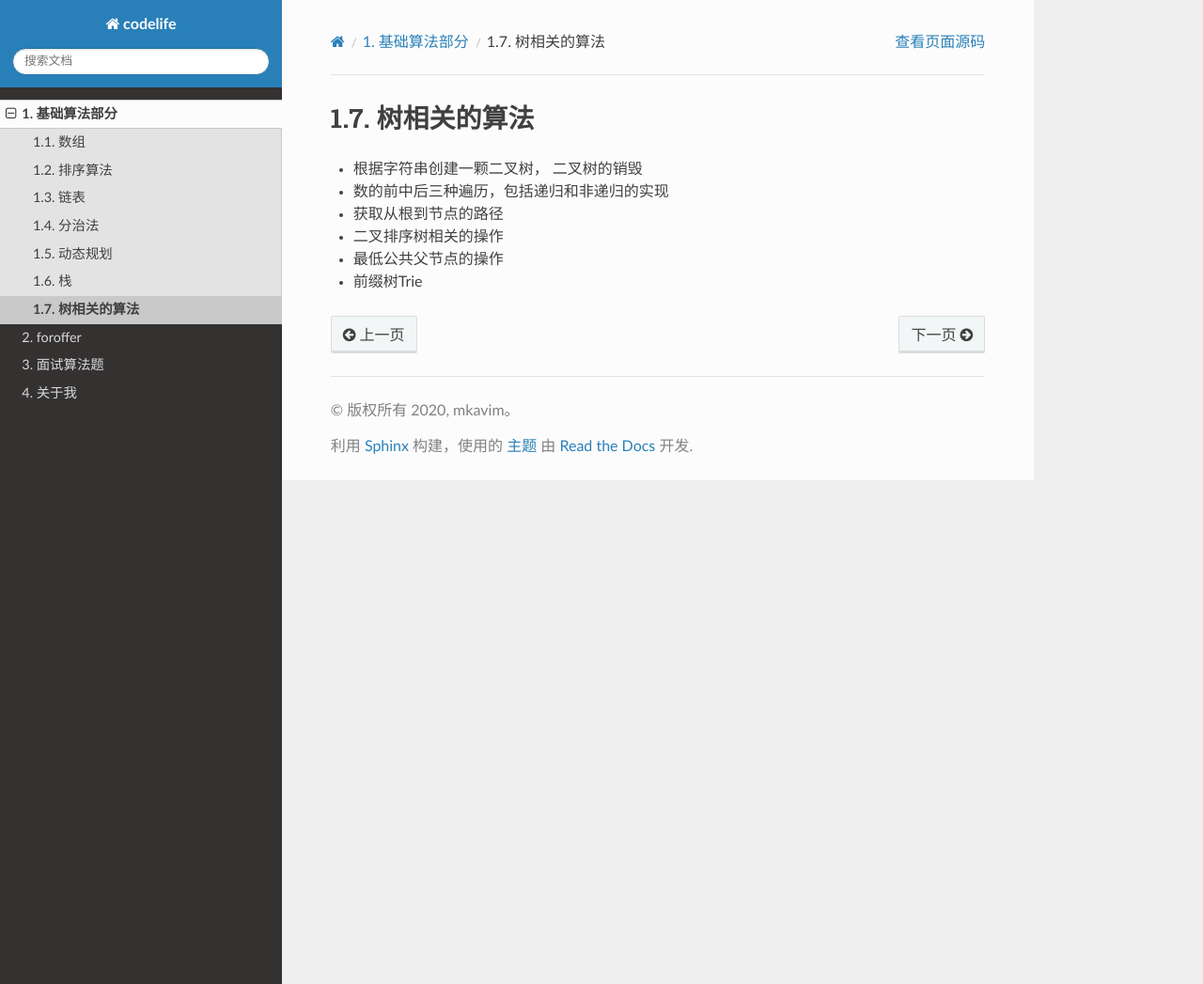
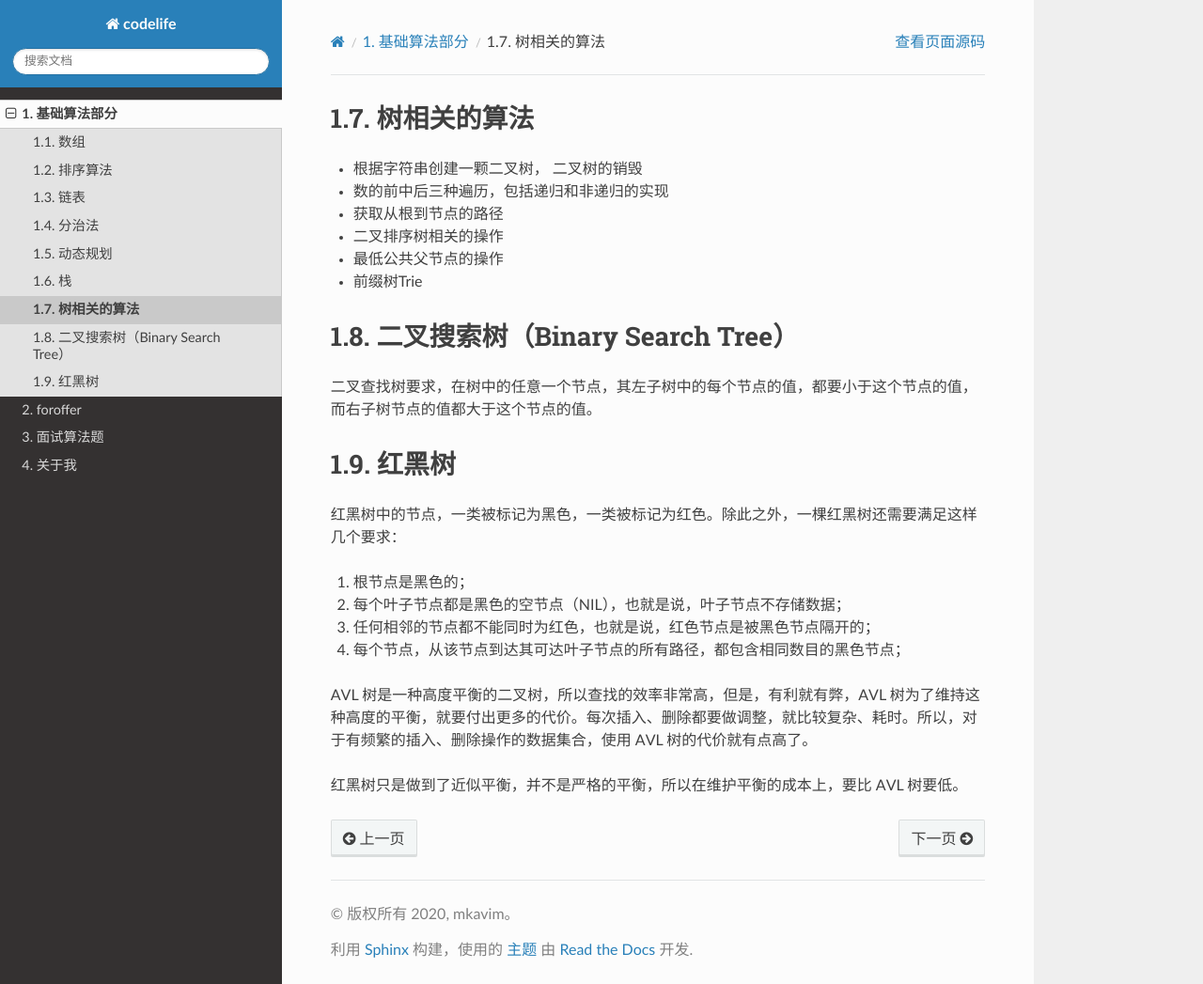
Before and after one commit to xuxping/codelife, a Sphinx documentation site: the page built from docs/source/algorithms/tree.md, in a window 1280 px wide and 1047 px high. Shown: the whole window at 94% size. Built offline with Sphinx 7.4.7 and the Read the Docs theme 2.0.0, drawn with Linux system fonts in a browser that asks for light colours.

```diff
--- a/docs/source/algorithms/tree.md
+++ b/docs/source/algorithms/tree.md
@@ -6,3 +6,19 @@
 - 二叉排序树相关的操作
 - 最低公共父节点的操作
 - 前缀树Trie
+
+
+# 二叉搜索树（Binary Search Tree）
+二叉查找树要求，在树中的任意一个节点，其左子树中的每个节点的值，都要小于这个节点的值，而右子树节点的值都大于这个节点的值。
+
+# 红黑树
+
+红黑树中的节点，一类被标记为黑色，一类被标记为红色。除此之外，一棵红黑树还需要满足这样几个要求：
+1. 根节点是黑色的；
+2. 每个叶子节点都是黑色的空节点（NIL），也就是说，叶子节点不存储数据；
+3. 任何相邻的节点都不能同时为红色，也就是说，红色节点是被黑色节点隔开的；
+4. 每个节点，从该节点到达其可达叶子节点的所有路径，都包含相同数目的黑色节点；
+
+AVL 树是一种高度平衡的二叉树，所以查找的效率非常高，但是，有利就有弊，AVL 树为了维持这种高度的平衡，就要付出更多的代价。每次插入、删除都要做调整，就比较复杂、耗时。所以，对于有频繁的插入、删除操作的数据集合，使用 AVL 树的代价就有点高了。
+
+红黑树只是做到了近似平衡，并不是严格的平衡，所以在维护平衡的成本上，要比 AVL 树要低。
```
Also changed, not shown: docs/source/algorithms/hash.md (added, +22 -0 lines), docs/source/algorithms/heap.md (added, +18 -0 lines), docs/source/algorithms/linklist.md (+7 -1 lines), docs/source/algorithms/queue.md (added, +13 -0 lines), docs/source/algorithms/string.md (added, +10 -0 lines), docs/source/_static/492206afe5e2fef9f683c7cff83afa65.jpg (added), 1 other file.
